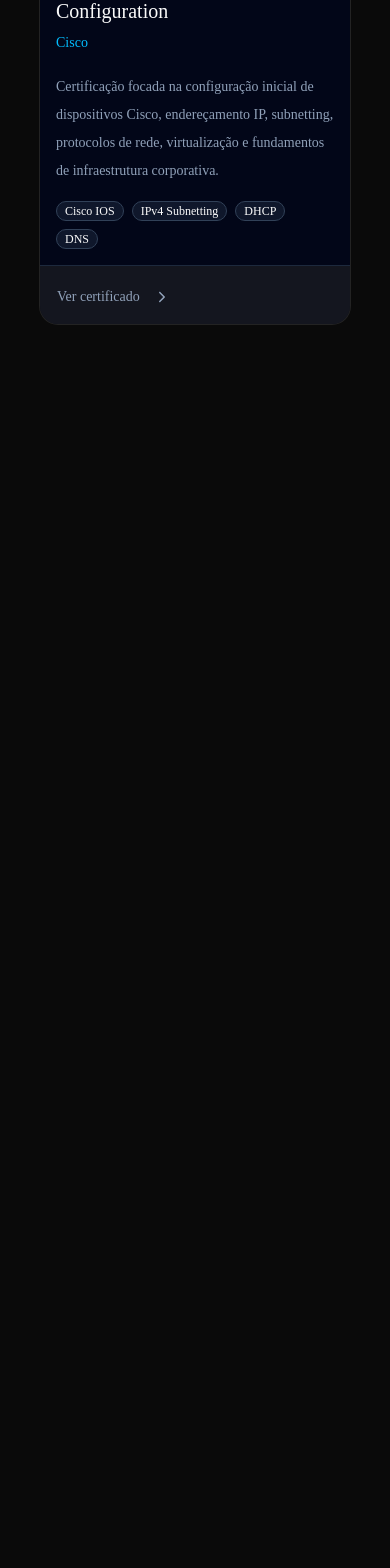
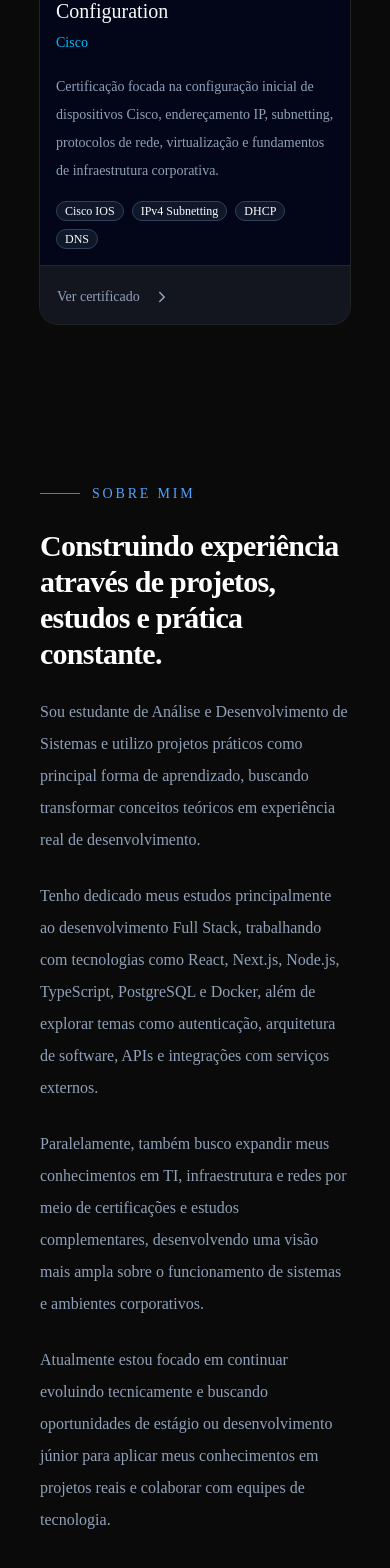
Before and after one commit to JRodriguesDev/portifolio, a Next.js app: page / in a window 390 px wide. Shown: the part 6490-8058 px from the top of the page. Before the commit the page ends 6894 px from the top, so only its background shows below. Built offline with nearby package versions, Linux system fonts and the light colour scheme.

Commit message:
feat: criar estrutura base da página Sobre Mim

```diff
--- /dev/null
+++ b/src/app/components/about/about.tsx
@@ -0,0 +1,58 @@
+'use client';
+
+import { motion } from 'motion/react';
+
+export const About = () => {
+   return (
+      <section className="w-full max-w-6xl mx-auto px-6 py-20">
+         <motion.div
+            initial={{ opacity: 0, y: 30 }}
+            whileInView={{ opacity: 1, y: 0 }}
+            viewport={{ once: true, amount: 0.2 }}
+            transition={{ duration: 0.6 }}
+            className="max-w-4xl space-y-6"
+         >
+            <div className="flex items-center gap-3">
+               <div className="h-px w-10 bg-blue-500" />
+
+               <span className="text-sm font-medium uppercase tracking-[0.2em] text-blue-400">
+                  Sobre Mim
+               </span>
+            </div>
+
+            <h2 className="text-3xl font-bold tracking-tight text-white md:text-5xl">
+               Construindo experiência através de projetos, estudos e prática constante.
+            </h2>
+
+            <div className="space-y-6 text-base leading-8 text-slate-400 md:text-lg">
+               <p>
+                  Sou estudante de Análise e Desenvolvimento de Sistemas e utilizo projetos práticos
+                  como principal forma de aprendizado, buscando transformar conceitos teóricos em
+                  experiência real de desenvolvimento.
+               </p>
+
+               <p>
+                  Tenho dedicado meus estudos principalmente ao desenvolvimento Full Stack,
+                  trabalhando com tecnologias como React, Next.js, Node.js, TypeScript, PostgreSQL e
+                  Docker, além de explorar temas como autenticação, arquitetura de software, APIs e
+                  integrações com serviços externos.
+               </p>
+
+               <p>
+                  Paralelamente, também busco expandir meus conhecimentos em TI, infraestrutura e
+                  redes por meio de certificações e estudos complementares, desenvolvendo uma visão
+                  mais ampla sobre o funcionamento de sistemas e ambientes corporativos.
+               </p>
+
+               <p>
+                  Atualmente estou focado em continuar evoluindo tecnicamente e buscando
+                  oportunidades de estágio ou desenvolvimento júnior para aplicar meus conhecimentos
+                  em projetos reais e colaborar com equipes de tecnologia.
+               </p>
+            </div>
+         </motion.div>
+
+         <div className="mt-14">{/* Cards virão aqui */}</div>
+      </section>
+   );
+};
--- a/src/app/page.tsx
+++ b/src/app/page.tsx
@@ -2,6 +2,7 @@
 import { Project } from './components/project/project';
 import { Skills } from './components/skills/skills';
 import { Certificates } from './components/certificates/certificates';
+import {About} from './components/about/about'
 
 export default function Home() {
    return (
@@ -10,6 +11,7 @@
          <Project />
          <Skills />
          <Certificates />
+         <About />
       </main>
    );
 }
```
